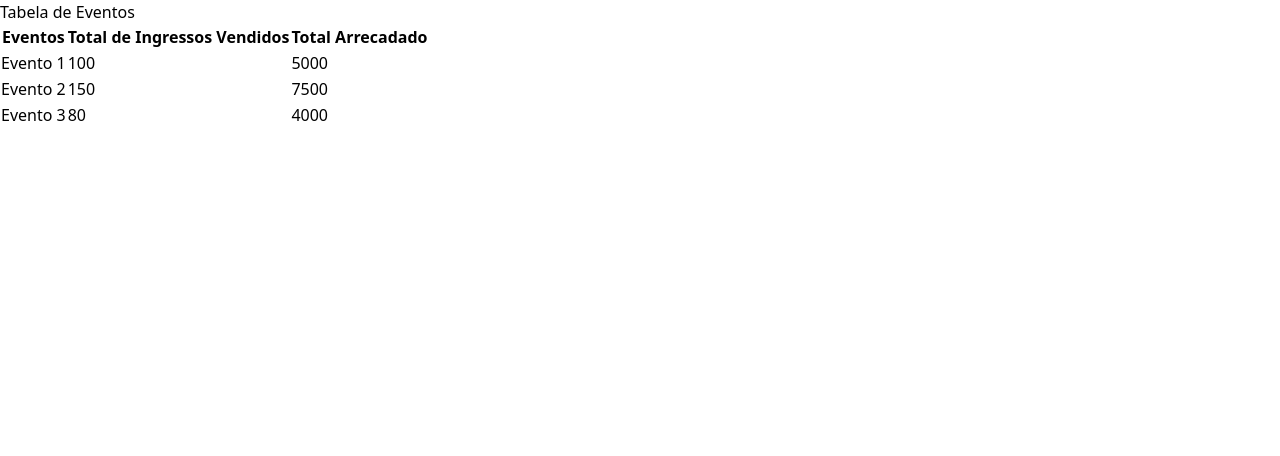
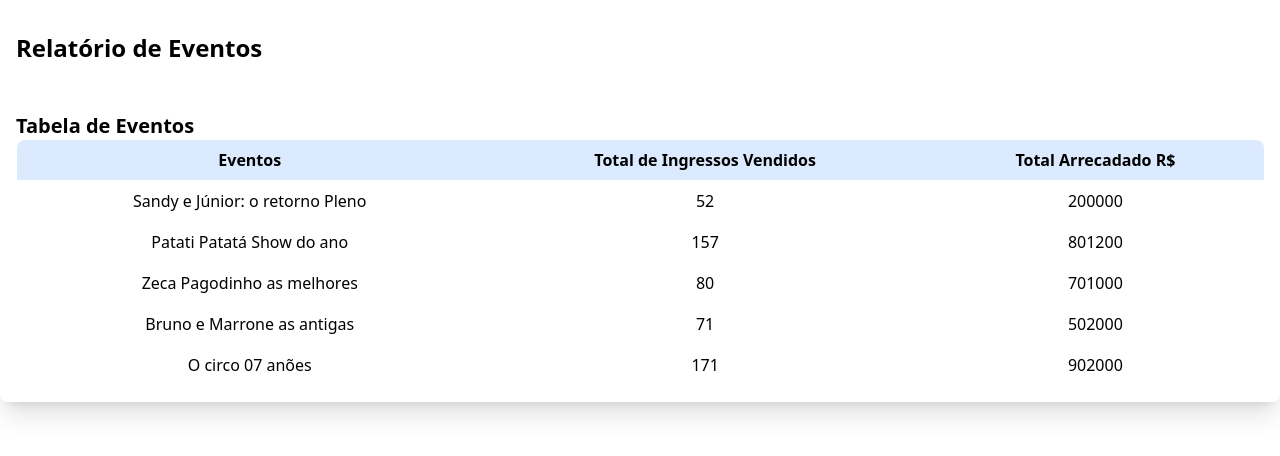
Before and after one commit to Yamazaki-Khaio/Cometa-Ingresso, a Next.js app in the folder ingressoscometa/: page /relatorio_evento_promoter in a window 1280 px wide. Shown: the top 456 px of the page. Built offline with nearby package versions, Linux system fonts and the light colour scheme.

Commit message:
Atualização de estilização da tabela de eventos para o relatório de eventos

```diff
--- a/ingressoscometa/src/components/RelatorioEventosPromoter/RelatorioEvento.tsx
+++ b/ingressoscometa/src/components/RelatorioEventosPromoter/RelatorioEvento.tsx
@@ -2,16 +2,23 @@ import React from 'react';
 import Tabela from './TabelaEvento';
 
 const dados = [
-  { evento: 'Evento 1', ingressosVendidos: 100, totalArrecadado: 5000 },
-  { evento: 'Evento 2', ingressosVendidos: 150, totalArrecadado: 7500 },
-  { evento: 'Evento 3', ingressosVendidos: 80, totalArrecadado: 4000 },
+  { evento: 'Sandy e Júnior: o retorno Pleno', ingressosVendidos: 52, totalArrecadado: 200000.00 },
+  { evento: 'Patati Patatá Show do ano', ingressosVendidos: 157, totalArrecadado: 801200.00 },
+  { evento: 'Zeca Pagodinho as melhores', ingressosVendidos: 80, totalArrecadado: 701000.00 },
+  { evento: 'Bruno e Marrone as antigas', ingressosVendidos: 71, totalArrecadado: 502000.00 },
+  { evento: 'O circo 07 anões', ingressosVendidos: 171, totalArrecadado: 902000.00 },
 ];
 
 const App: React.FC = () => {
   return (
-    <div>
-      <h1>Tabela de Eventos</h1>
-      <Tabela dados={dados} />
+    <div >
+      <div className="mt-4 p-4">
+        <h1 className="text-2xl font-bold">Relatório de Eventos</h1>
+      </div>
+      <div className="p-4 bg-white-100 rounded-lg shadow-xl">
+        <h3 className="text-xl font-semibold mt-4">Tabela de Eventos</h3>
+        <Tabela dados={dados} />
+      </div>
     </div>
   );
 };
--- a/ingressoscometa/src/components/RelatorioEventosPromoter/TabelaEvento.tsx
+++ b/ingressoscometa/src/components/RelatorioEventosPromoter/TabelaEvento.tsx
@@ -12,20 +12,20 @@ interface TabelaProps {
 
 const Tabela: React.FC<TabelaProps> = ({ dados }) => {
   return (
-    <table>
+    <table className="w-full border-collapse custom-table">
       <thead>
         <tr>
-          <th>Eventos</th>
-          <th>Total de Ingressos Vendidos</th>
-          <th>Total Arrecadado</th>
+          <th className="py-2 px-4 bg-blue-100 rounded-tl-lg">Eventos</th>
+          <th className="py-2 px-4 bg-blue-100">Total de Ingressos Vendidos</th>
+          <th className="py-2 px-4 bg-blue-100 rounded-tr-lg">Total Arrecadado R$</th>
         </tr>
       </thead>
       <tbody>
         {dados.map((item, index) => (
           <tr key={index}>
-            <td>{item.evento}</td>
-            <td>{item.ingressosVendidos}</td>
-            <td>{item.totalArrecadado}</td>
+            <td className="py-2 px-4 border text-center">{item.evento}</td>
+            <td className="py-2 px-4 border text-center">{item.ingressosVendidos}</td>
+            <td className="py-2 px-4 border text-center">{item.totalArrecadado}</td>
           </tr>
         ))}
       </tbody>
--- a/ingressoscometa/src/styles/globals.css
+++ b/ingressoscometa/src/styles/globals.css
@@ -1,3 +1,8 @@
 @tailwind base;
 @tailwind components;
 @tailwind utilities;
+
+.custom-table td,
+.custom-table th {
+  border-color: #ffffff;
+}
```
